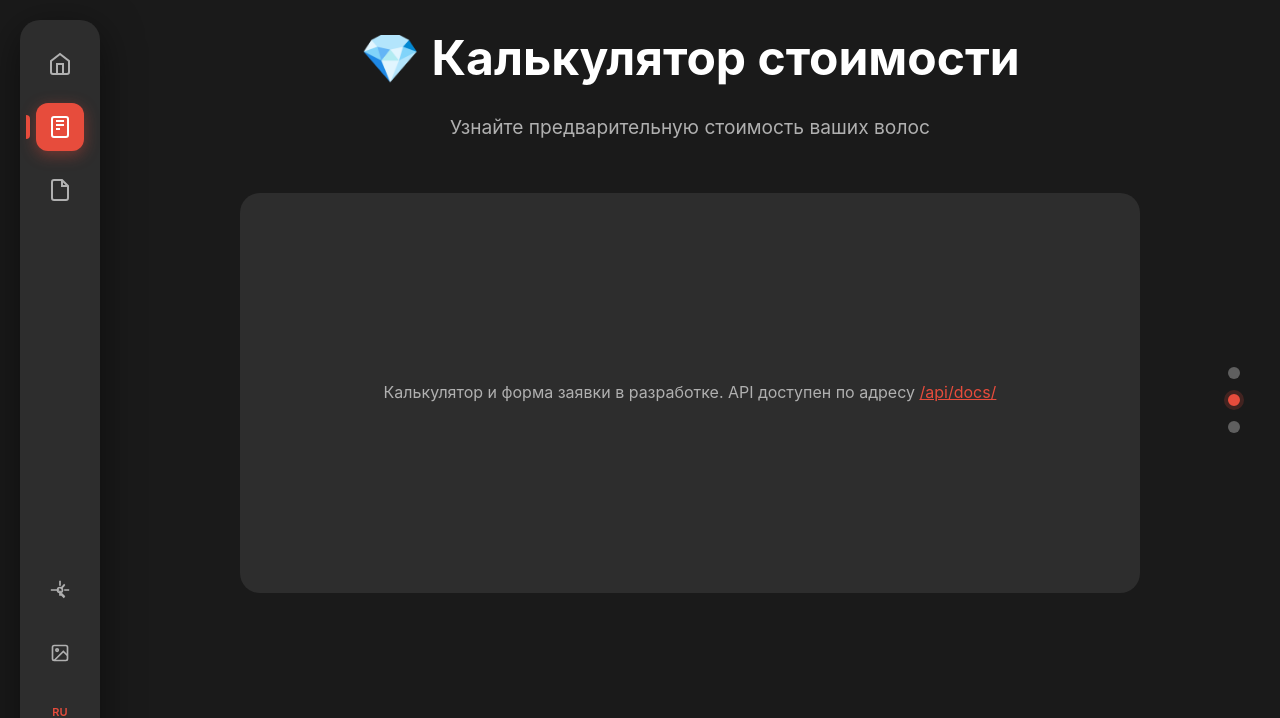
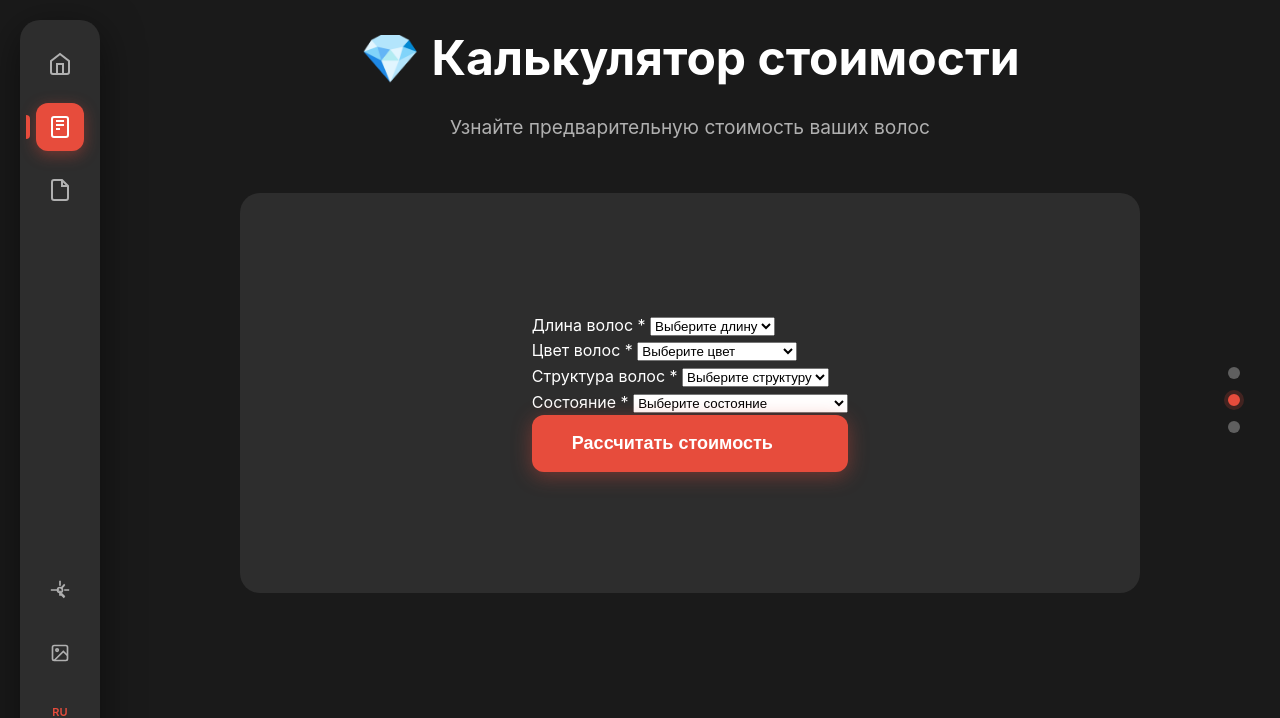
Before and after one commit to GiornoGiovanaJoJo/hair_purchase_site, a Django app: template templates/index.html in a window 1280 px wide, after a click on "Рассчитать стоимость". Shown: the top 718 px of the page. Run offline with Django 5.2, Linux system fonts and the light colour scheme; the template is opened without the code that fills it, so the values that code supplies are empty; parts of the project's set-up code (start-up, migrations or seed data) failed here and were passed over.

Commit message:
Add complete calculator form with API integration

```diff
--- a/templates/index.html
+++ b/templates/index.html
@@ -117,14 +117,84 @@
             </div>
         </section>
 
-        <!-- Секция: Калькулятор (продолжение в следующем коммите из-за ограничения размера) -->
+        <!-- Секция: Калькулятор -->
         <section id="calculator" class="section">
             <div class="section-header">
                 <h2>💎 Калькулятор стоимости</h2>
                 <p>Узнайте предварительную стоимость ваших волос</p>
             </div>
+
             <div class="calculator-container">
-                <p style="text-align: center; color: #b0b0b0;">Калькулятор и форма заявки в разработке. API доступен по адресу <a href="/api/docs/" style="color: #e74c3c;">/api/docs/</a></p>
+                <form id="calculatorForm" class="calculator-form">
+                    <div class="form-grid">
+                        <div class="form-group">
+                            <label>Длина волос *</label>
+                            <select name="length" required>
+                                <option value="">Выберите длину</option>
+                                <option value="40-50">40-50 см</option>
+                                <option value="50-60">50-60 см</option>
+                                <option value="60-70">60-70 см</option>
+                                <option value="70-80">70-80 см</option>
+                                <option value="80-90">80-90 см</option>
+                                <option value="90-100">90-100 см</option>
+                                <option value="100+">Более 100 см</option>
+                            </select>
+                        </div>
+
+                        <div class="form-group">
+                            <label>Цвет волос *</label>
+                            <select name="color" required>
+                                <option value="">Выберите цвет</option>
+                                <option value="blonde">Блонд (светлые)</option>
+                                <option value="light">Светло-русые</option>
+                                <option value="medium">Русые</option>
+                                <option value="dark">Темно-русые</option>
+                                <option value="brown">Темные (каштановые)</option>
+                            </select>
+                        </div>
+
+                        <div class="form-group">
+                            <label>Структура волос *</label>
+                            <select name="structure" required>
+                                <option value="">Выберите структуру</option>
+                                <option value="thin">Славянка (тонкие)</option>
+                                <option value="medium">Средние</option>
+                                <option value="thick">Густые</option>
+                            </select>
+                        </div>
+
+                        <div class="form-group">
+                            <label>Состояние *</label>
+                            <select name="condition" required>
+                                <option value="">Выберите состояние</option>
+                                <option value="natural">Натуральные (не окрашенные)</option>
+                                <option value="dyed">Окрашенные</option>
+                                <option value="perm">После химической завивки</option>
+                            </select>
+                        </div>
+                    </div>
+
+                    <button type="submit" class="btn-primary btn-large">
+                        <span class="btn-text">Рассчитать стоимость</span>
+                        <span class="btn-loader hidden">
+                            <svg width="20" height="20" viewBox="0 0 24 24" fill="none" stroke="currentColor" stroke-width="2" class="spinner">
+                                <path d="M12 2v4m0 12v4M4.93 4.93l2.83 2.83m8.48 8.48l2.83 2.83M2 12h4m12 0h4M4.93 19.07l2.83-2.83m8.48-8.48l2.83-2.83"/>
+                            </svg>
+                            Расчёт...
+                        </span>
+                    </button>
+                </form>
+
+                <div id="priceResult" class="price-result hidden">
+                    <div class="price-badge">
+                        <span class="price-label">Предварительная стоимость:</span>
+                        <span class="price-value" id="estimatedPrice">0 ₽</span>
+                    </div>
+                    <p class="price-note">* Точная цена определяется после осмотра волос</p>
+                    <button class="btn-secondary" onclick="scrollToSection('application')">
+                        Оставить заявку
+                    </button>
+                </div>
             </div>
         </section>
 
@@ -132,7 +202,10 @@
         <section id="application" class="section">
             <div class="section-header">
                 <h2>📝 Оставить заявку</h2>
-                <p>Заполните форму через API: <a href="/api/docs/" style="color: #e74c3c;">/api/docs/</a></p>
+                <p>Заполните форму, и мы свяжемся с вами в ближайшее время</p>
+            </div>
+            <div class="calculator-container">
+                <p style="text-align: center; color: #b0b0b0;">Форма заявки будет добавлена в следующем обновлении. Пока доступен API: <a href="/api/docs/" style="color: #e74c3c;">/api/docs/</a></p>
             </div>
         </section>
     </main>
```
